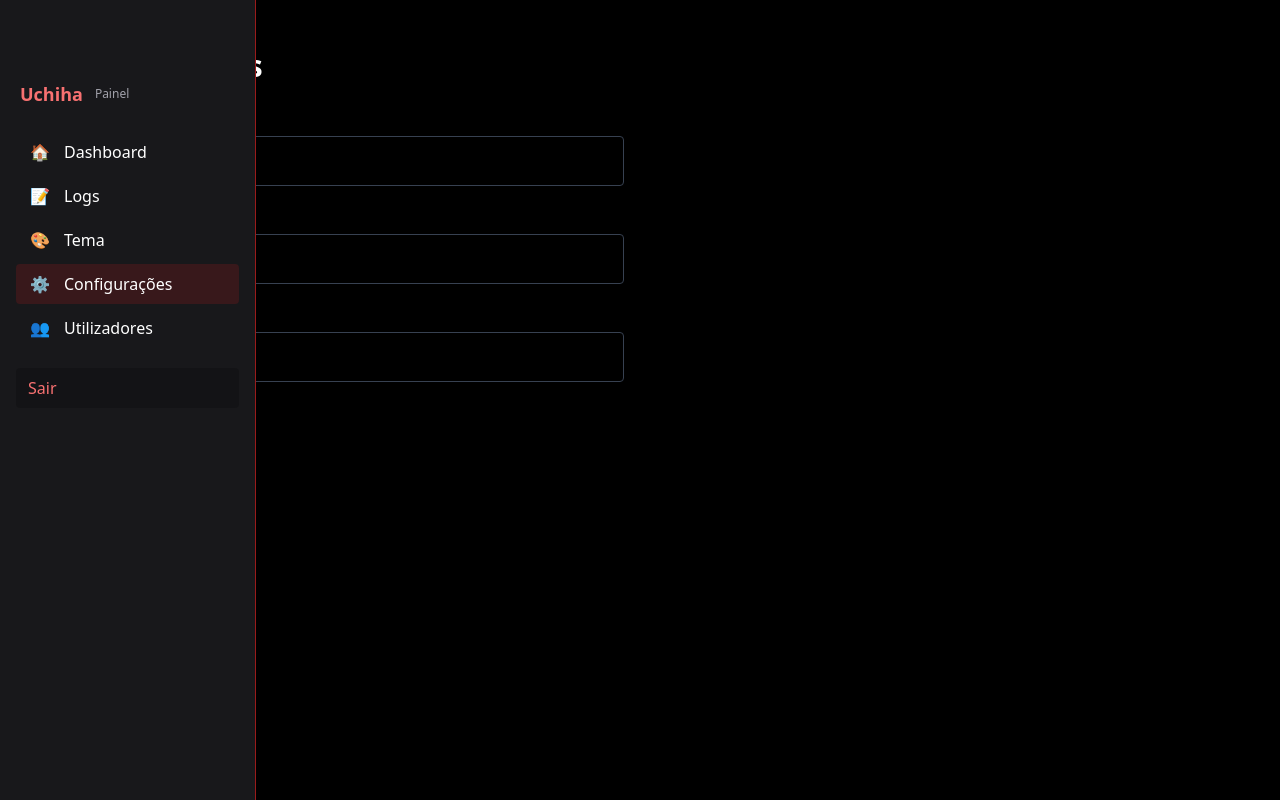
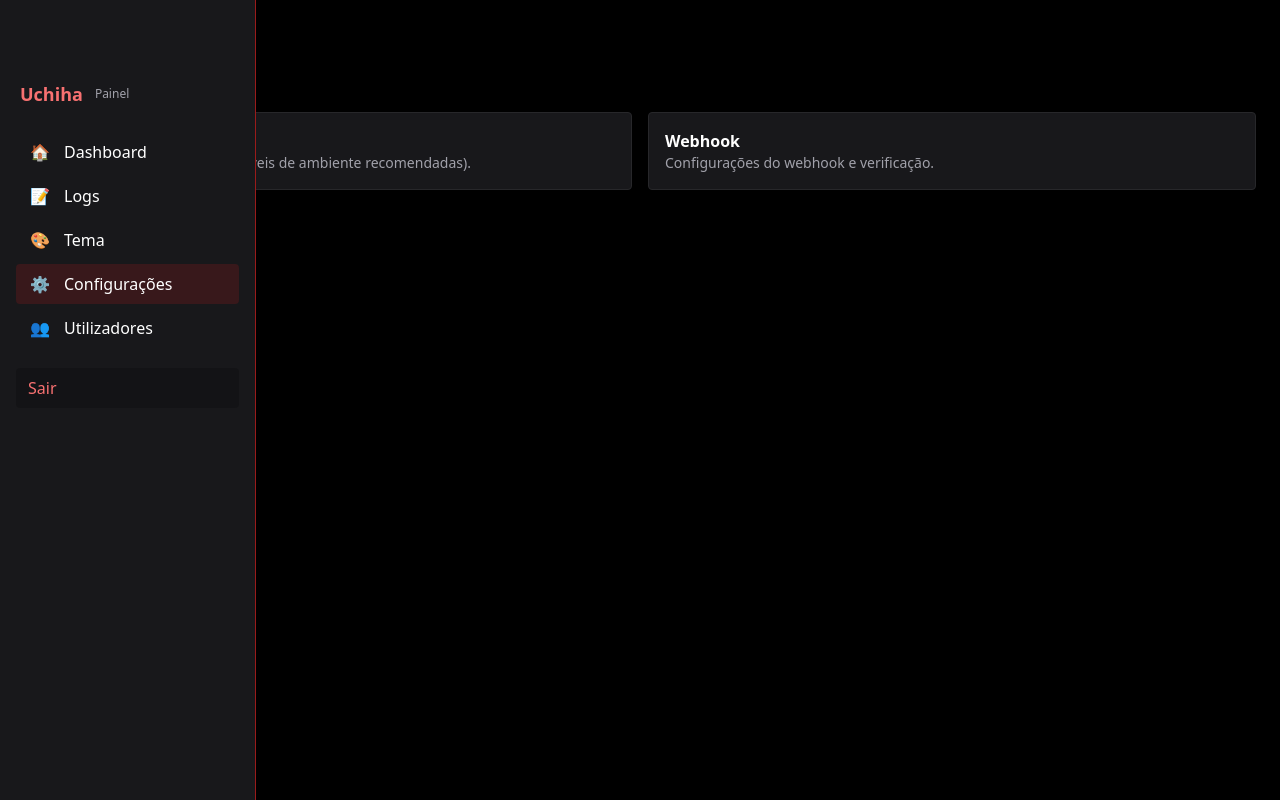
Before and after one commit to rubensilver/uchiha-site, a Next.js app: page /admin/settings in a window 1280 px wide. Built offline with nearby package versions, Linux system fonts and the light colour scheme; no server answers.

Commit message:
Update page.tsx

```diff
--- a/app/admin/settings/page.tsx
+++ b/app/admin/settings/page.tsx
@@ -1,65 +1,20 @@
-"use client"
-
-import { useState } from "react"
-
-export default function SettingsPage() {
-  const [adminEmail, setAdminEmail] = useState("")
-  const [adminPassword, setAdminPassword] = useState("")
-  const [jwtSecret, setJwtSecret] = useState("")
-  const [status, setStatus] = useState("")
-
-  const handleSave = (e: any) => {
-    e.preventDefault()
-    setStatus("Configurações salvas (simulação, sem servidor ainda) ✔️")
-  }
-
+"use client";
+import BackButton from "@/components/BackButton";
+export default function SettingsPage(){
   return (
-    <div className="text-white p-6">
-      <h1 className="text-3xl font-bold mb-6">Configurações</h1>
-
-      <form onSubmit={handleSave} className="space-y-5 max-w-xl">
-
-        <div>
-          <label className="block mb-1 text-gray-300">E-mail do Administrador</label>
-          <input
-            type="email"
-            placeholder="admin@uchiha.com"
-            value={adminEmail}
-            onChange={e => setAdminEmail(e.target.value)}
-            className="w-full p-3 rounded bg-black/40 border border-gray-700"
-          />
+    <div>
+      <BackButton />
+      <h2 className="text-2xl font-bold">Configurações</h2>
+      <div className="mt-4 grid grid-cols-1 md:grid-cols-2 gap-4">
+        <div className="p-4 bg-zinc-900 rounded border border-zinc-800">
+          <h3 className="font-semibold">Token do Bot</h3>
+          <p className="text-sm text-zinc-400">Aqui guardarás seu token (variáveis de ambiente recomendadas).</p>
         </div>
-
-        <div>
-          <label className="block mb-1 text-gray-300">Senha do Administrador</label>
-          <input
-            type="password"
-            placeholder="••••••••"
-            value={adminPassword}
-            onChange={e => setAdminPassword(e.target.value)}
-            className="w-full p-3 rounded bg-black/40 border border-gray-700"
-          />
+        <div className="p-4 bg-zinc-900 rounded border border-zinc-800">
+          <h3 className="font-semibold">Webhook</h3>
+          <p className="text-sm text-zinc-400">Configurações do webhook e verificação.</p>
         </div>
-
-        <div>
-          <label className="block mb-1 text-gray-300">JWT Secret</label>
-          <input
-            type="text"
-            placeholder="chave-super-secreta"
-            value={jwtSecret}
-            onChange={e => setJwtSecret(e.target.value)}
-            className="w-full p-3 rounded bg-black/40 border border-gray-700"
-          />
-        </div>
-
-        <button
-          className="px-6 py-3 rounded bg-red-600 hover:bg-red-700 transition"
-        >
-          Salvar Configurações
-        </button>
-
-        {status && <p className="mt-3 text-green-400">{status}</p>}
-      </form>
+      </div>
     </div>
-  )
+  );
 }
```
